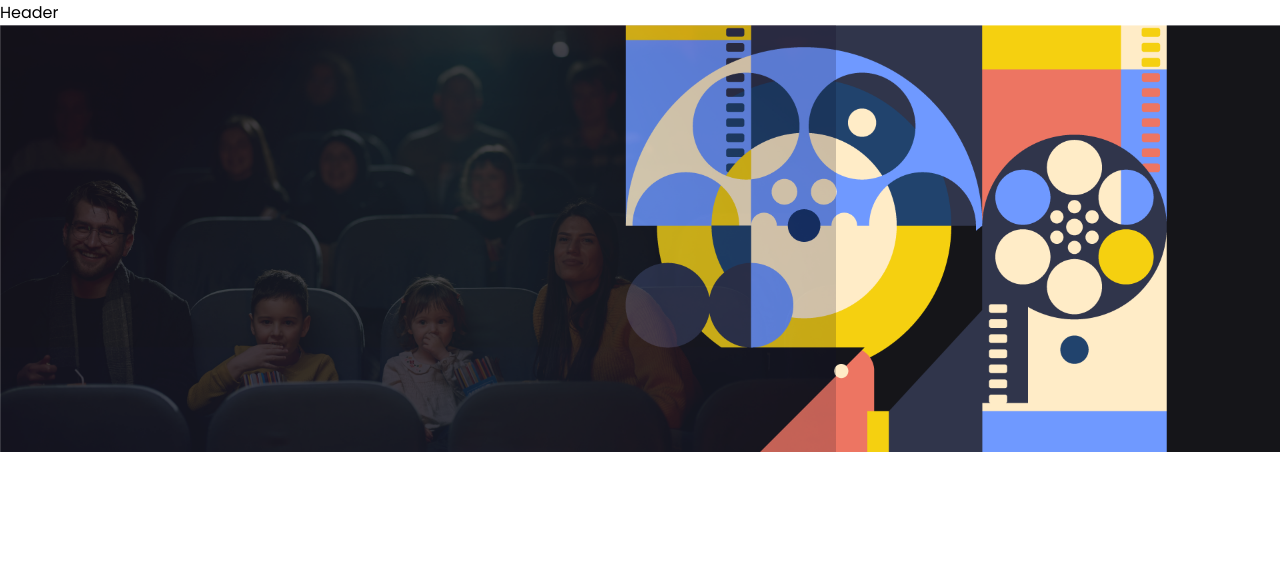
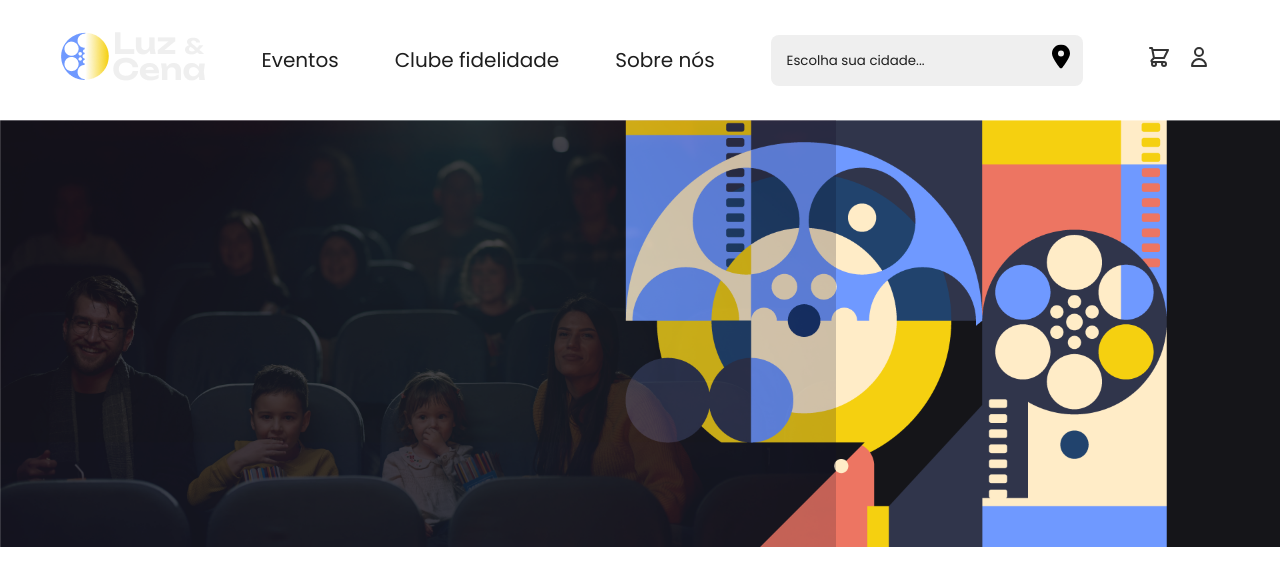
Before and after one commit to GabrielRHL/luz-e-cena, a React (Vite) app: page / in a window 1280 px wide. Shown: the top 586 px of the page. Built offline with nearby package versions, Linux system fonts and the light colour scheme; a web font is replaced by a local one.

Commit message:
construindo componente Header

```diff
--- a/src/components/Header/index.tsx
+++ b/src/components/Header/index.tsx
@@ -1,5 +1,27 @@
+import Logo from "../Logo"
+import { HeaderActions } from "./components/HeaderActions"
+import { HeaderFormFilters } from "./components/HeaderFormFilters"
+import { HeaderLinks } from "./components/HeaderLinks"
+import { HeaderList } from "./components/HeaderList"
+import { HeaderListItem } from "./components/HeaderListItem"
+
 export const Header = () => {
     return (
-        <div>Header</div>
+        <header>
+            <HeaderList>
+                <HeaderListItem>
+                    <Logo src="public/logo and favicon/Logo.png" />
+                </HeaderListItem>
+                <HeaderListItem>
+                    <HeaderLinks />
+                </HeaderListItem>
+                <HeaderListItem>
+                    <HeaderFormFilters />
+                </HeaderListItem>
+                <HeaderListItem>
+                    <HeaderActions />
+                </HeaderListItem>
+            </HeaderList>
+        </header>
     )
 }
```
